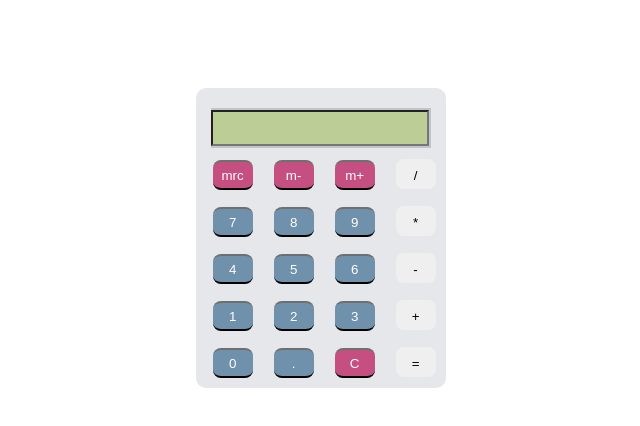
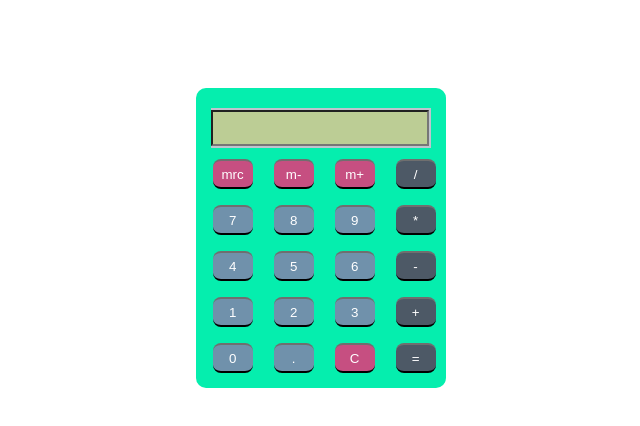
Before and after one commit to CoolManDood/Calculator, a plain HTML site: page index.html in a window 1280 px wide. Shown: the whole page, without its empty margins (318-958 px from the left). Drawn offline with Linux system fonts and the light colour scheme.

Commit message:
fixed button operator,changed background color

```diff
--- a/calculator.css
+++ b/calculator.css
@@ -3,7 +3,7 @@
 
 /* calculator Box */
 .box {
-	background-color: #E5E7EA;
+	background-color: #05EEAE;
 	height: 300px;
 	width: 250px;
 	border-radius: 10px;
@@ -53,7 +53,7 @@
 	border-bottom: black 2px solid;
 	border-top: 2px #6f6f6f solid;
 }
-.button operator {
+.button.operator {
 	color: white;
 	background-color: #4d5966;
 	border-bottom: black 2px solid;
```
